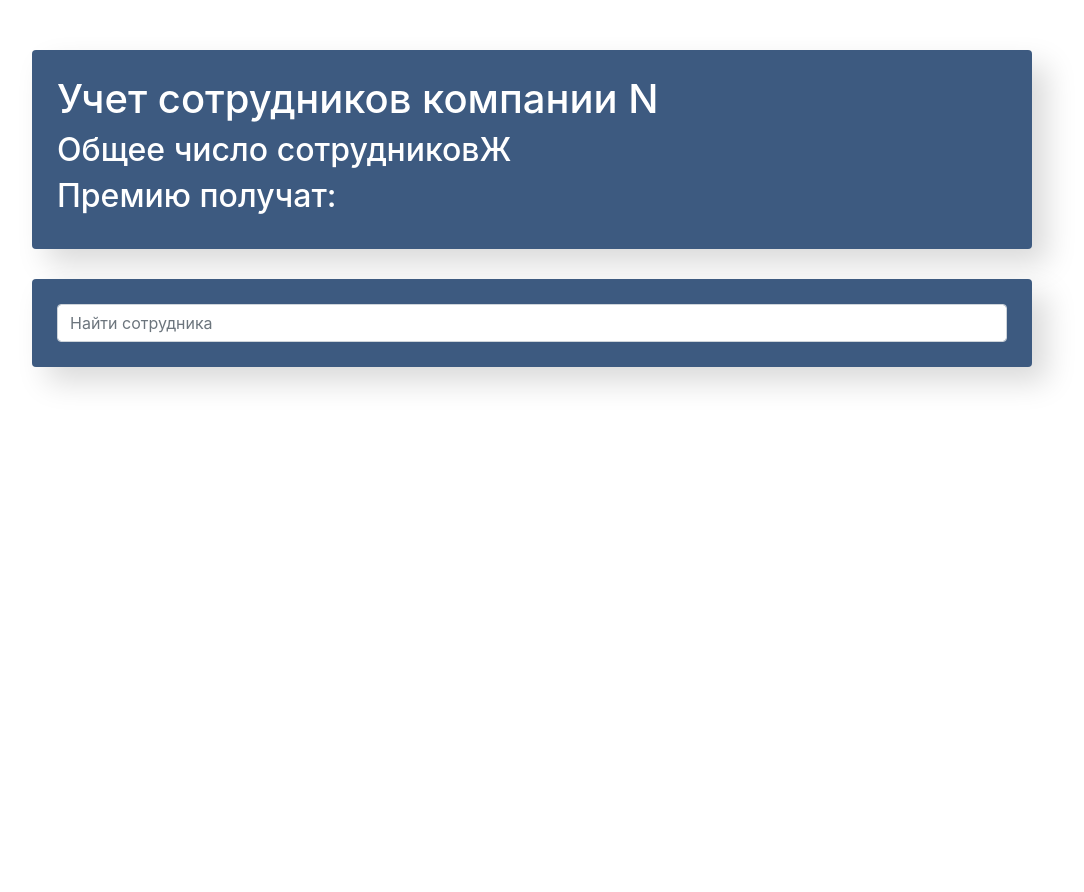
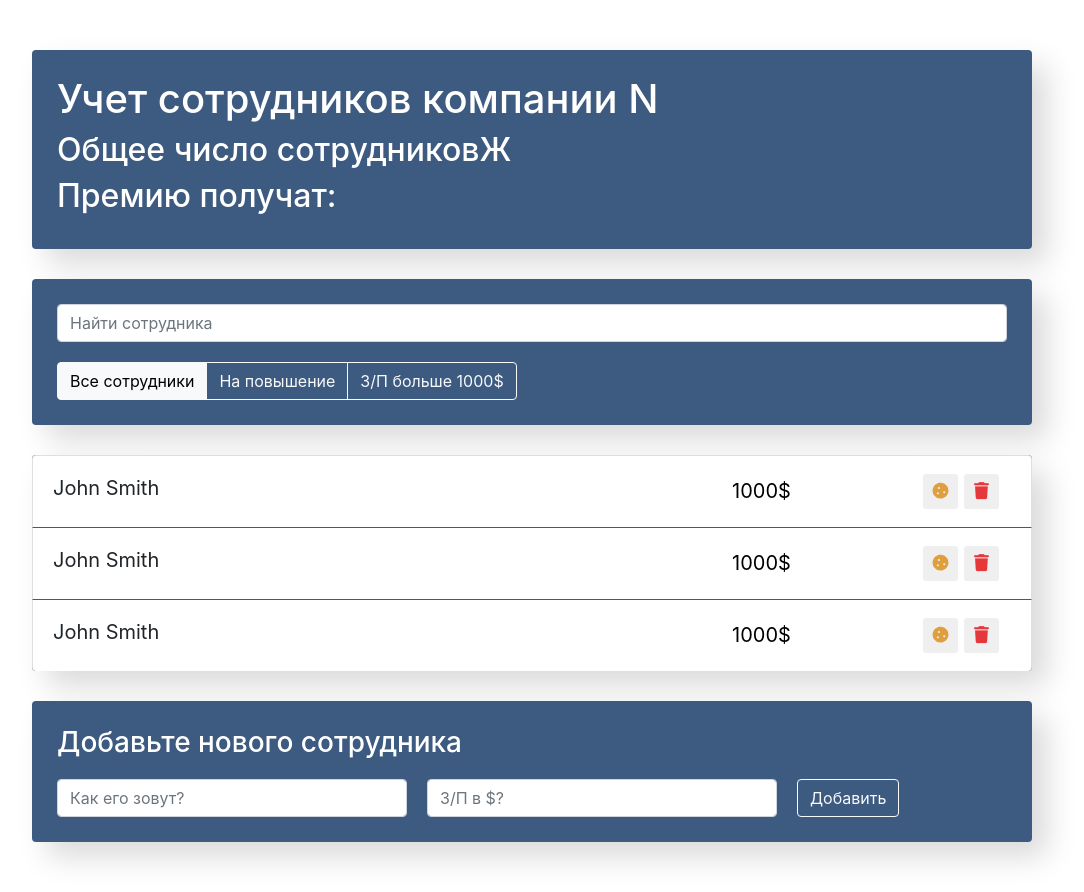
Before and after one commit to sasholk/emoloyees-app, a React (Create React App) app: page / in a window 1280 px wide. Shown: the whole page, without its empty margins (108-1192 px from the left). Before the commit the page ends 800 px from the top, so only its background shows below. Built offline with nearby package versions, Linux system fonts and the light colour scheme.

Commit message:
created template

```diff
--- a/src/components/app/app.jsx
+++ b/src/components/app/app.jsx
@@ -1,5 +1,8 @@
 import { AppInfo } from '../app-info/app-info';
 import { SearchPanel } from '../search-panel/search-panel';
+import { AppFilter } from '../app-filter/app-filter';
+import { EmployeesList } from '../employees-list/employees-list';
+import { EmployeesAddForm } from '../employees-add-form/empoyees-add-form';
 
 
 import './app.css';
@@ -11,7 +14,11 @@
 
             <div className="search-panel">
                 <SearchPanel />
+                <AppFilter />
             </div>
+
+            <EmployeesList />
+            <EmployeesAddForm />
         </div>
     )
 }
--- /dev/null
+++ b/src/components/employees-add-form/employees-add-form.css
@@ -0,0 +1,17 @@
+.app-add-form {
+    margin-top: 30px;
+    padding: 25px;
+    background-color: #3d5a80;
+    border-radius: 4px;
+    box-shadow: 15px 15px 30px rgba(0,0,0, .15);
+    color: #fff;
+}
+
+.add-form {
+    margin-top: 20px;
+}
+
+.add-form input {
+    width: 350px;
+    margin-right: 20px;
+}
--- /dev/null
+++ b/src/components/employees-add-form/empoyees-add-form.jsx
@@ -0,0 +1,21 @@
+import './employees-add-form.css';
+
+export const EmployeesAddForm = () => {
+    return (
+        <div className="app-add-form">
+            <h3>Добавьте нового сотрудника</h3>
+            <form
+                className="add-form d-flex">
+                <input type="text"
+                    className="form-control new-post-label"
+                    placeholder="Как его зовут?" />
+                <input type="number"
+                    className="form-control new-post-label"
+                    placeholder="З/П в $?" />
+
+                <button type="submit"
+                    className="btn btn-outline-light">Добавить</button>
+            </form>
+        </div>
+    )
+}
--- /dev/null
+++ b/src/components/employees-list-item/employees-list-item.css
@@ -0,0 +1,64 @@
+.list-group-item {
+    padding: 15px 20px;
+    border-bottom: 1px solid #3d5a80;
+}
+
+.list-group-item:last-child {
+    border-bottom: none;
+}
+
+.list-group-item span {
+    line-height: 35px;
+    font-size: 20px;
+    cursor: pointer;
+    min-width: 550px;
+}
+
+.list-group-item input {
+    line-height: 35px;
+    font-size: 20px;
+    text-align: center;
+    border: 0;
+}
+
+.list-group-item button {
+    width: 35px;
+    height: 35px;
+    margin: 3px;
+    font-size: 17px;
+    border: none;
+    cursor: pointer;
+}
+
+.list-group-item .btn-cookie {
+    color: #e09f3e;
+}
+
+.list-group-item .btn-trash {
+    color: #e5383b;
+}
+
+.list-group-item .fa-star {
+    width: 35px;
+    height: 35px;
+    text-align: center;
+    line-height: 35px;
+    font-size: 16px;
+    color: #FFD700;
+    transition: 0.3s all;
+    transform: translateX(30px);
+    opacity: 0;
+}
+
+.list-group-item.like .fa-star {
+    opacity: 1;
+    transform: translateX(0px);
+}
+
+.list-group-item.increase .list-group-item-label, .list-group-item.increase .list-group-item-input {
+    color: #e09f3e;
+}
+
+.list-group-item.increase .btn-star {
+    color: #aeaeae;
+}
--- /dev/null
+++ b/src/components/employees-list-item/empoyees-list-item.jsx
@@ -0,0 +1,22 @@
+import './employees-list-item.css';
+
+export const EmployeesListItem = () => {
+    return (
+        <li className="list-group-item d-flex justify-content-between">
+            <span className="list-group-item-label">John Smith</span>
+            <input type="text" className="list-group-item-input" defaultValue="1000$" />
+            <div className='d-flex justify-content-center align-items-center'>
+                <button type="button"
+                    className="btn-cookie btn-sm ">
+                    <i className="fas fa-cookie"></i>
+                </button>
+
+                <button type="button"
+                    className="btn-trash btn-sm ">
+                    <i className="fas fa-trash"></i>
+                </button>
+                <i className="fas fa-star"></i>
+            </div>
+        </li>
+    )
+}
--- /dev/null
+++ b/src/components/employees-list/employees-list.css
@@ -0,0 +1,7 @@
+.app-list {
+    margin-top: 30px;
+    background-color: #3d5a80;
+    border-radius: 4px;
+    box-shadow: 15px 15px 30px rgba(0,0,0, .15);
+    color: #fff;
+}
--- a/src/components/employees-list/employees-list.jsx
+++ b/src/components/employees-list/employees-list.jsx
@@ -0,0 +1,13 @@
+import { EmployeesListItem } from "../employees-list-item/empoyees-list-item";
+
+import './employees-list.css';
+
+export const EmployeesList = () => {
+    return (
+        <ul className="app-list list-group">
+            <EmployeesListItem />
+            <EmployeesListItem />
+            <EmployeesListItem />
+        </ul>
+    )
+}
```
Also changed, not shown: src/components/empoyees-add-form/empoyees-add-form.jsx (deleted), src/components/empoyees-list-item/empoyees-list-item.jsx (deleted).
